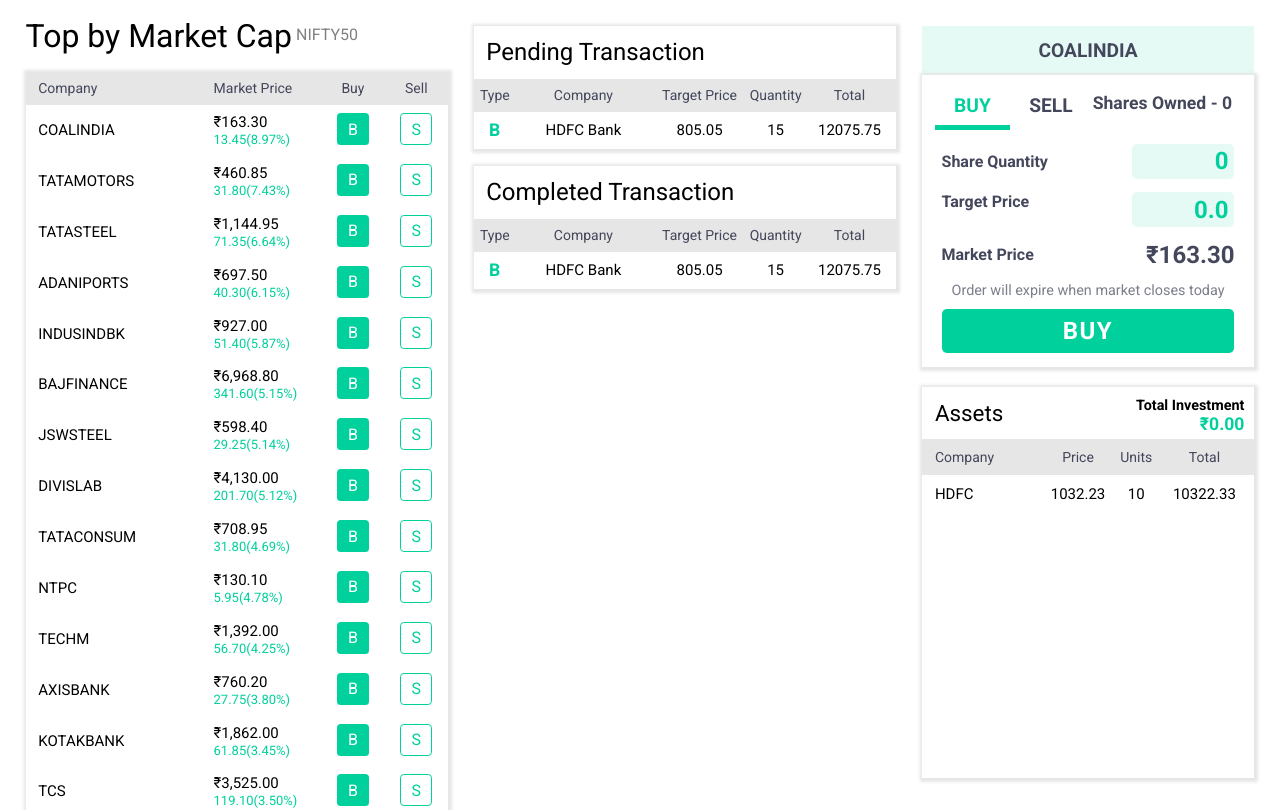
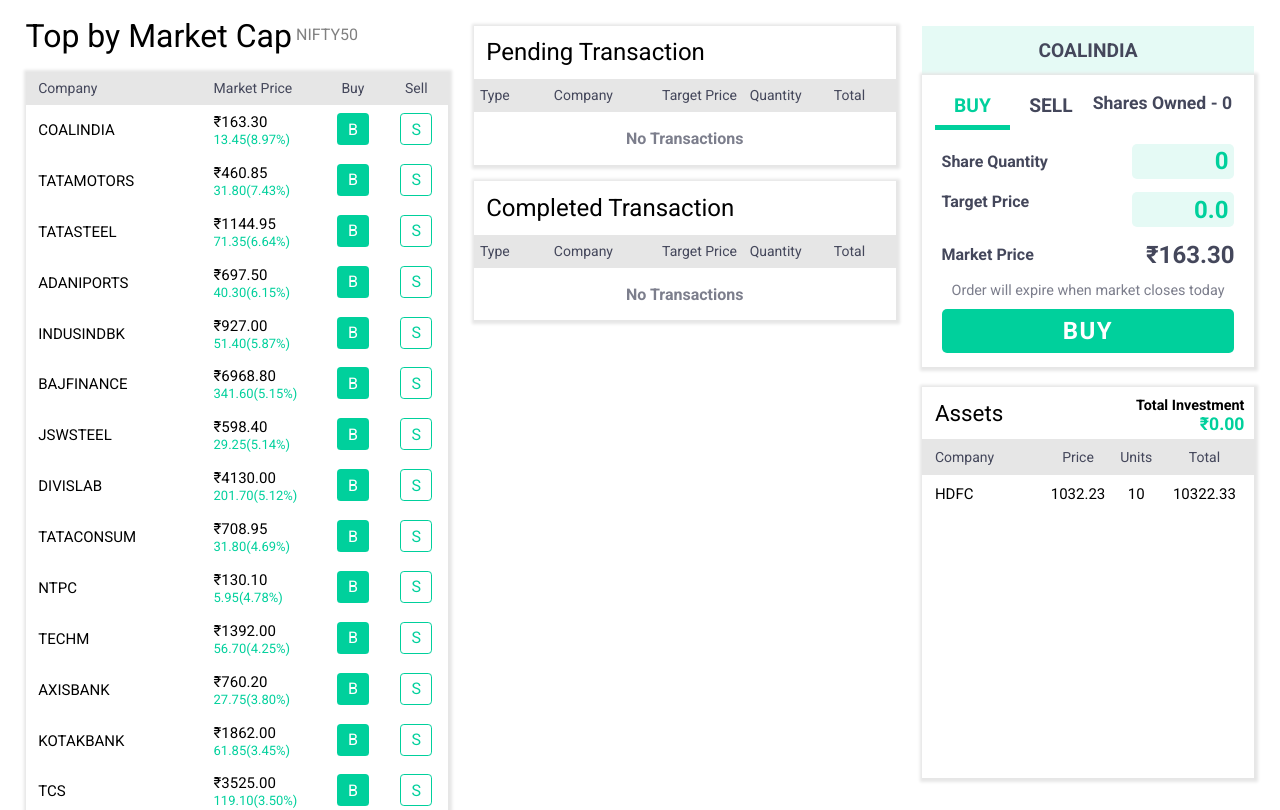
Before and after one commit to AdityaThakur278/Groww-Clone, a React (Create React App) app: page / in a window 1280 px wide. Shown: the top 810 px of the page. Built offline with nearby package versions, Linux system fonts and the light colour scheme.

Commit message:
Pending transaction logic completed

```diff
--- a/src/App.js
+++ b/src/App.js
@@ -9,7 +9,7 @@
 	const [data, setData] = useState([]);
 	const [loading, setLoading] = useState(true);
 	const [pendingTransaction, setPendingTransaction] = useState([]);
-	// const [completeTransaction, setCompleteTransaction] = useState([]);
+	const [completeTransaction, setCompleteTransaction] = useState([]);
 	const [buySellCompany, setBuySellCompany] = useState("Loading...")
 	const [buyTab, setBuyTab] = useState(true);
 	const [marketPriceValue, setMarketPriceValue] = useState(null);
@@ -44,6 +44,7 @@
 		setInterval(() => {
 			mockAPI();
 		}, 3000);
+
 	}, []);
 
 	function buySelect(event) {
@@ -68,6 +69,50 @@
 		setMarketPriceValue(marketPrice);
 	}
 
+	// Add to pending list
+	function buySellTransaction(type) {
+		if(buySellCompany === "Loading...") return;
+
+		const transactionDetail = {
+			type,
+			company: buySellCompany,
+			price: targetPrice,
+			quantity: shareQuantityValue,
+			total: (parseFloat(targetPrice) * parseFloat(shareQuantityValue)).toFixed(2),
+		};
+
+		setPendingTransaction(prev => [transactionDetail , ...prev])
+	}
+
+	function pendingTransactionSuccessful(index) {
+		// Add to complete transaction
+
+		// Add to assests
+
+		// remove from pending transaction
+		setPendingTransaction(prev => {
+			return prev.filter((_, i) =>  index !== i)
+		})
+	}
+
+	function checkPendingTransaction() {
+		// check if successful
+		for(let i=pendingTransaction.length-1; i>=0; i--) {
+			const company = pendingTransaction[i].company;
+			const index = mapCompany[company];
+			const currentPrice = parseFloat(data[index].ltp);
+			const targetPrice = parseFloat(pendingTransaction[i].price);
+
+			if(targetPrice >= currentPrice) {
+				pendingTransactionSuccessful(i);
+			}
+		}
+	}
+
+	useEffect(() => {
+		checkPendingTransaction();
+	}, [data]);
+
 	return (
 		<div className="main-constainer">
 			<div className="sub-container">
@@ -79,7 +124,7 @@
 				/>
 				<Transaction
 					pendingTransaction={pendingTransaction}
-					setPendingTransaction={setPendingTransaction}
+					completeTransaction={completeTransaction}
 				/>
 				<div className="third-column">
 					<BuySellForm
@@ -91,6 +136,7 @@
 						setShareQuantityValue={setShareQuantityValue}
 						targetPrice={targetPrice}
 						setTargetPrice={setTargetPrice}
+						buySellTransaction={buySellTransaction}
 					/>
 					<Assets />
 				</div>
--- a/src/components/BuySellForm/BuySellForm.js
+++ b/src/components/BuySellForm/BuySellForm.js
@@ -44,7 +44,10 @@
                     Order will expire when market closes today
                 </p>
 
-                <BuySellTransaction buyTab={props.buyTab} />
+                <BuySellTransaction
+                    buyTab={props.buyTab}
+                    buySellTransaction = {props.buySellTransaction}
+                />
             </div>
         </div>
     );
--- a/src/components/BuySellForm/BuySellTransaction.js
+++ b/src/components/BuySellForm/BuySellTransaction.js
@@ -5,9 +5,19 @@
 function BuySellTransaction(props) {
 
     const buttonStyle = props.buyTab ? "buy-style" : "sell-style";
+    const innerContent = props.buyTab ? "BUY" : "SELL";
+
+    function handleClick() {
+        props.buySellTransaction(innerContent.charAt(0));
+    }
 
     return (
-        <button className={"buy-sell-button " + buttonStyle}>BUY</button>
+        <button
+            className={"buy-sell-button " + buttonStyle}
+            onClick={handleClick}
+        >
+            {innerContent}
+        </button>
     );
 }
 
--- a/src/components/Transaction/Transaction.js
+++ b/src/components/Transaction/Transaction.js
@@ -5,8 +5,14 @@
 function Transaction(props) {
     return (
         <div className="transaction">
-            <TransactionTable type="Pending"/>
-            <TransactionTable type="Completed"/>
+            <TransactionTable
+                type="Pending"
+                transactionArray={props.pendingTransaction}
+            />
+            <TransactionTable
+                type="Completed"
+                transactionArray={props.completeTransaction}
+            />
         </div>
     );
 }
--- a/src/components/Transaction/TransactionRow.js
+++ b/src/components/Transaction/TransactionRow.js
@@ -12,10 +12,10 @@
     return (
         <div className="company-row">
             <p className={transactionTypeStyle()}>{props.type}</p>
-            <p className="company-name">HDFC Bank</p>
-            <p className="target-price">805.05</p>
-            <p className="quantity">15</p>
-            <p className="total">12075.75</p>
+            <p className="company-name">{props.company}</p>
+            <p className="target-price">{props.price}</p>
+            <p className="quantity">{props.quantity}</p>
+            <p className="total">{props.total}</p>
         </div>
     );
 }
--- a/src/components/Transaction/TransactionTable.css
+++ b/src/components/Transaction/TransactionTable.css
@@ -58,3 +58,10 @@
   width: 22%;
   padding: 2% 1.5%;
 }
+
+.transaction .no-transaction {
+  padding: 4%;
+  text-align: center;
+  color: #7c7e8c;
+  font-weight: 700;
+}
--- a/src/components/Transaction/TransactionTable.js
+++ b/src/components/Transaction/TransactionTable.js
@@ -4,6 +4,10 @@
 import "./TransactionTable.css"
 
 function TransactionTable(props) {
+
+    const transactionArray = props.transactionArray;
+    let transactionID = 0;
+
     return (
         <div className="transaction-table">
             <div className="heading">
@@ -19,15 +23,26 @@
                     <p className="total">Total</p>
                 </div>
 
-                {/* Handle no transaction case */}
-
-                <TransactionRow
-                    type="B"
-                    company="HDFC"
-                    price="2331.30"
-                    quantity="8"
-                    total="2000"
-                />
+                {
+                    transactionArray.length === 0
+                    ? (
+                        <div className="no-transaction">
+							No Transactions
+						</div>
+                    )
+                    : (
+                        transactionArray.map(obj => {
+                            return <TransactionRow
+                                        key={transactionID++}
+                                        type={obj.type}
+                                        company={obj.company}
+                                        price={obj.price}
+                                        quantity={obj.quantity}
+                                        total={obj.total}
+                                    />
+                        })
+                    )
+                }
             </div>
         </div>
     );
```
Also changed, not shown: public/mock/indiaStock.json (+28 -28 lines).
